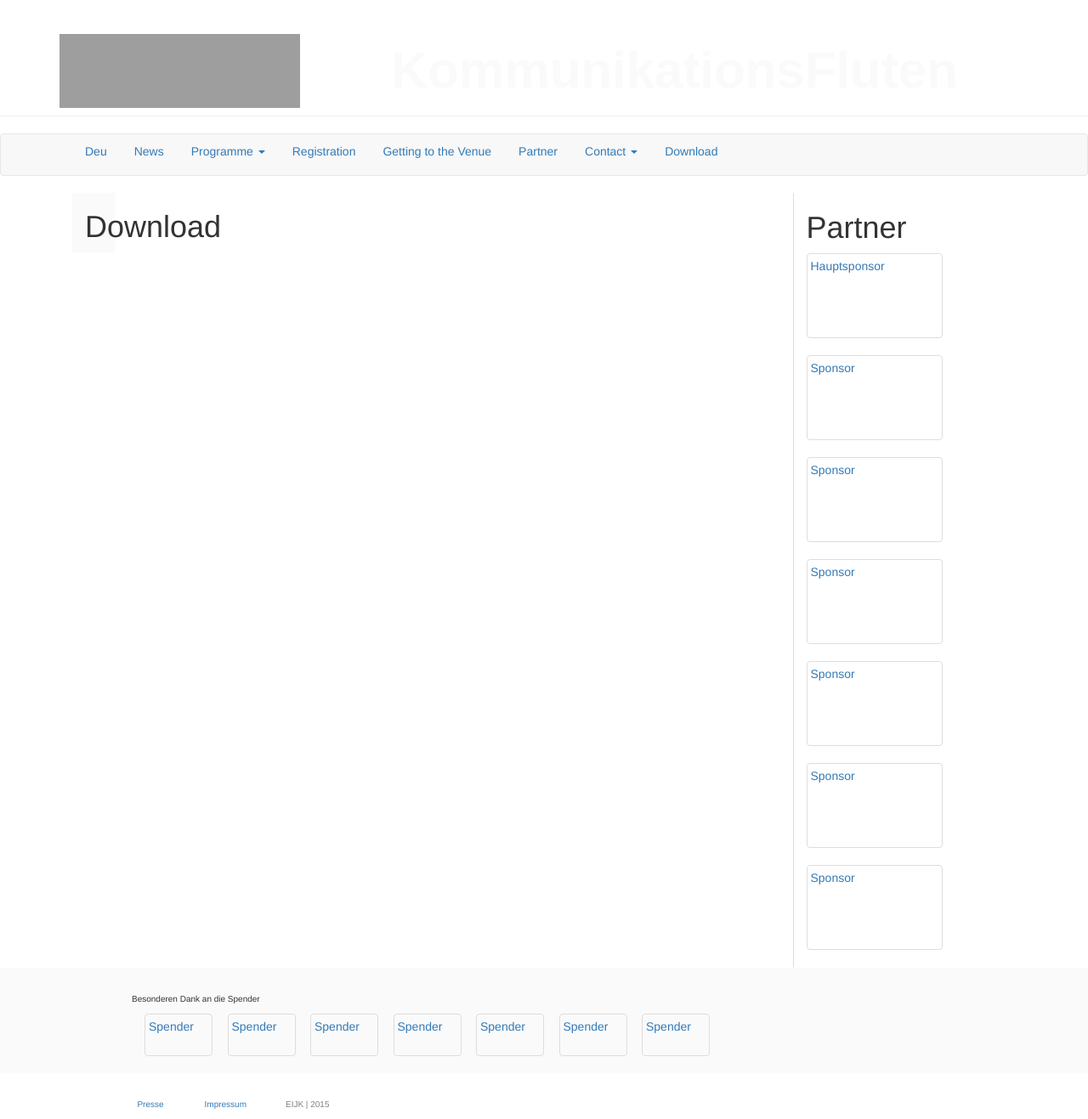
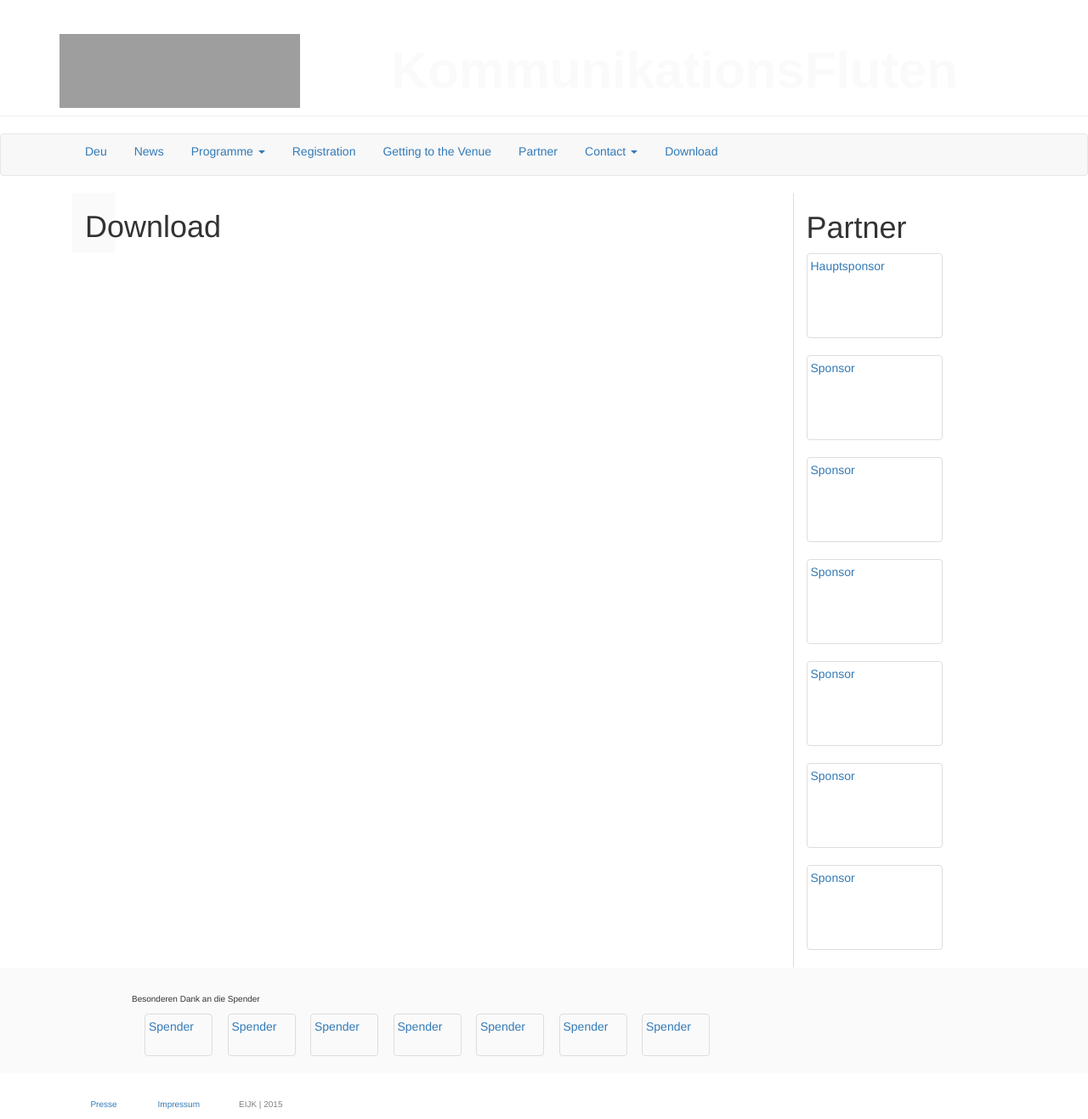
Before and after one commit to susedev/test, a Jekyll site: the page built from download.html, in a window 1280 px wide. Shown: the whole page at 85% size. Built offline with Jekyll 4.4.1, drawn with Linux system fonts in a browser that asks for light colours; nearby versions of some CDN libraries; grey boxes are pictures that could not be loaded.

Commit message:
Update page.html

```diff
--- a/_layouts/page.html
+++ b/_layouts/page.html
@@ -73,7 +73,7 @@ layout: base
   </div>
 </footer>
 
-        <div class="container" style="float:right">
+        <div class="container">
             <div class="row">
                 <div class="col-md-1">
                   <p style="margin-top: 30px; text-align: right; color:#808080; font-size:10px;"><a href=" {{ site.base_url }}/presse.html">Presse</a></p>
```
